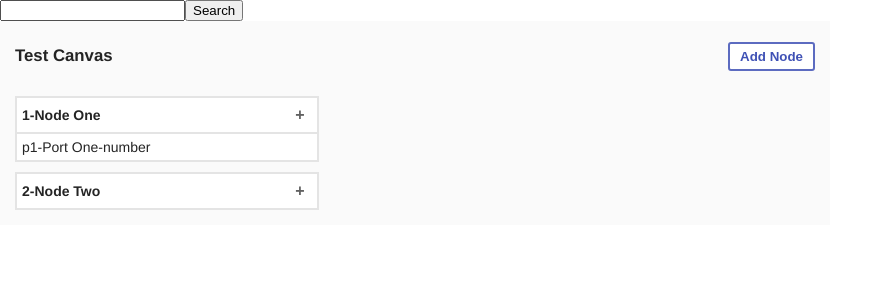
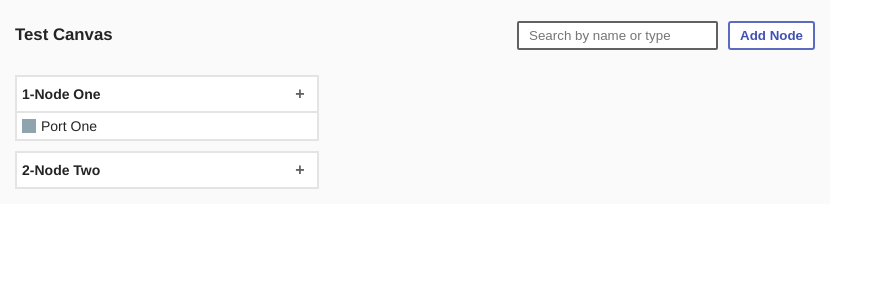
Before and after one commit to lchavarri/parcel-recoil, a React (Vite) app: page / in a window 1280 px wide. Shown: the top 300 px of the page, without its empty margins (0-878 px from the left). Built offline with nearby package versions, Linux system fonts and the light colour scheme.

Commit message:
Search Ports + Refactor

```diff
--- a/src/App.scss
+++ b/src/App.scss
@@ -28,3 +28,15 @@ body {
     }
   }
 }
+
+.form-control {
+  height: 15px;
+  padding: 5px 10px;
+  border: 2px solid #616161;
+  border-radius: 2px;
+  outline: 0;
+  color: #242424;
+  &:focus {
+    border-color: #424242;
+  }
+}
--- a/src/App.tsx
+++ b/src/App.tsx
@@ -2,12 +2,10 @@ import React from "react";
 import { RecoilRoot } from "recoil";
 import "./App.scss";
 import Canvas from "./components/Canvas";
-import Search from "./components/Search";
 
 const App = () => {
   return (
     <RecoilRoot>
-      <Search></Search>
       <Canvas></Canvas>
     </RecoilRoot>
   );
--- a/src/components/Canvas.scss
+++ b/src/components/Canvas.scss
@@ -21,8 +21,17 @@ $hit-area-3: 30px;
     display: flex;
     justify-content: space-between;
     align-items: center;
+    &-actions {
+      flex: 1;
+      display: flex;
+      justify-content: flex-end;
+      align-items: center;
+    }
     &-button {
       max-height: 30px;
+    }
+    &-search {
+      margin-right: $spacing-2;
     }
   }
   &-nodes {
@@ -63,6 +72,19 @@ $hit-area-3: 30px;
 }
 
 .port-widget {
+  display: flex;
+  align-items: center;
+
+  &.highlighted &-hitarea {
+    background-color: #ffb74d;
+  }
+  &-hitarea {
+    width: 14px;
+    height: 14px;
+    margin-right: $spacing-1;
+    background-color: #90a4ae;
+  }
+
   & + & {
     margin-top: $spacing-1;
   }
--- a/src/components/Canvas.tsx
+++ b/src/components/Canvas.tsx
@@ -1,19 +1,15 @@
 import React, { useEffect } from "react";
 import { useRecoilState, useSetRecoilState } from "recoil";
-import {
-  createNode,
-  fetchCanvas,
-  parseDBCanvas,
-} from "../services/canvasService";
+import { fetchCanvas, parseDBCanvas } from "../services/canvasService";
 import {
   canvasState,
   nodePortsRel,
   nodesState,
   portsState,
 } from "../state/canvas";
-import { addDBNode, addDBNodeRel, addPorts } from "../state/canvas.reducer";
-import Nodes from "./Nodes";
 import "./Canvas.scss";
+import CanvasHeader from "./CanvasHeader";
+import CanvasNodes from "./CanvasNodes";
 
 const Canvas = () => {
   const [canvas, setCanvas] = useRecoilState(canvasState);
@@ -38,27 +34,10 @@ const Canvas = () => {
     init();
   }, []);
 
-  const handleAdd = async () => {
-    const dbNode = await createNode();
-    setNodes(addDBNode(dbNode));
-    setNodesRel(addDBNodeRel(dbNode));
-    setPorts(addPorts(dbNode.ports));
-  };
-
   return (
     <div className="canvas">
-      <div className="canvas-header">
-        {canvas.name}
-        <button
-          className="canvas-header-button button primary"
-          onClick={handleAdd}
-        >
-          Add Node
-        </button>
-      </div>
-      <div className="canvas-nodes">
-        <Nodes></Nodes>
-      </div>
+      <CanvasHeader canvasName={canvas.name}></CanvasHeader>
+      <CanvasNodes></CanvasNodes>
     </div>
   );
 };
--- /dev/null
+++ b/src/components/CanvasHeader.tsx
@@ -0,0 +1,19 @@
+import React from "react";
+import CanvasHeaderCta from "./CanvasHeaderCta";
+import CanvasHeaderSearch from "./CanvasHeaderSearch";
+
+type Props = {
+  canvasName: string;
+};
+
+const CanvasHeader = ({ canvasName }: Props) => (
+  <div className="canvas-header">
+    {canvasName}
+    <div className="canvas-header-actions">
+      <CanvasHeaderSearch></CanvasHeaderSearch>
+      <CanvasHeaderCta></CanvasHeaderCta>
+    </div>
+  </div>
+);
+
+export default CanvasHeader;
--- /dev/null
+++ b/src/components/CanvasHeaderCta.tsx
@@ -0,0 +1,26 @@
+import React from "react";
+import { useSetRecoilState } from "recoil";
+import { createNode } from "../services/canvasService";
+import { nodePortsRel, nodesState, portsState } from "../state/canvas";
+import { addDBNode, addDBNodeRel, addPorts } from "../state/canvas.reducer";
+
+const CanvasHeaderCta = () => {
+  const setNodes = useSetRecoilState(nodesState);
+  const setNodesRel = useSetRecoilState(nodePortsRel);
+  const setPorts = useSetRecoilState(portsState);
+
+  const handleAdd = async () => {
+    const dbNode = await createNode();
+    setNodes(addDBNode(dbNode));
+    setNodesRel(addDBNodeRel(dbNode));
+    setPorts(addPorts(dbNode.ports));
+  };
+
+  return (
+    <button className="canvas-header-button button primary" onClick={handleAdd}>
+      Add Node
+    </button>
+  );
+};
+
+export default CanvasHeaderCta;
--- a/src/components/Search.tsx
+++ b/src/components/CanvasHeaderSearch.tsx
@@ -1,25 +1,27 @@
 import React, { useState } from "react";
 import { useSetRecoilState } from "recoil";
 import { searchTermState } from "../state/search";
+import { debounce } from "../services/utils";
 
-const Search = () => {
+const CanvasHeaderSearch = () => {
   const [inputValue, setInputValue] = useState("");
   const setSearchTerm = useSetRecoilState(searchTermState);
 
   const handleChange = (ev: React.ChangeEvent<HTMLInputElement>) => {
     setInputValue(ev.target.value);
-  };
-
-  const handleSearch = () => {
-    setSearchTerm(inputValue);
+    debounce((val) => setSearchTerm(val), 500)(ev.target.value);
   };
 
   return (
-    <div>
-      <input onChange={handleChange} value={inputValue}></input>
-      <button onClick={handleSearch}>Search</button>
+    <div className="canvas-header-search">
+      <input
+        className="form-control"
+        onChange={handleChange}
+        value={inputValue}
+        placeholder="Search by name or type"
+      ></input>
     </div>
   );
 };
 
-export default Search;
+export default CanvasHeaderSearch;
--- a/src/components/Nodes.tsx
+++ b/src/components/CanvasNodes.tsx
@@ -9,11 +9,11 @@ const Nodes = () => {
   const nodes = useRecoilValue(nodesState);
 
   return (
-    <>
+    <div className="canvas-nodes">
       {Object.values(nodes).map((node: NodeModel) => (
         <NodeWidget key={node.id} node={node}></NodeWidget>
       ))}
-    </>
+    </div>
   );
 };
 
--- a/src/components/PortWidget.tsx
+++ b/src/components/PortWidget.tsx
@@ -20,11 +20,12 @@ const PortWidget = ({ port }: Props) => {
       name.toLowerCase().includes(term)) ? (
       <div>match</div>
     ) : null;
+  const hlClass = match ? "highlighted" : "";
 
   return (
-    <div className="port-widget">
-      {id}-{name}-{type}
-      {match}
+    <div className={`port-widget ${hlClass}`}>
+      <span className="port-widget-hitarea"></span>
+      {name}
     </div>
   );
 };
--- a/src/services/utils.ts
+++ b/src/services/utils.ts
@@ -14,3 +14,14 @@ export function extendDict<T>(collection: Dict<T>, items: Dict<T>): Dict<T> {
     ...items,
   };
 }
+
+export function debounce(fn, delay) {
+  var timer = null;
+  return function (...args) {
+    var context = this;
+    clearTimeout(timer);
+    timer = setTimeout(function () {
+      fn.apply(context, args);
+    }, delay);
+  };
+}
```
